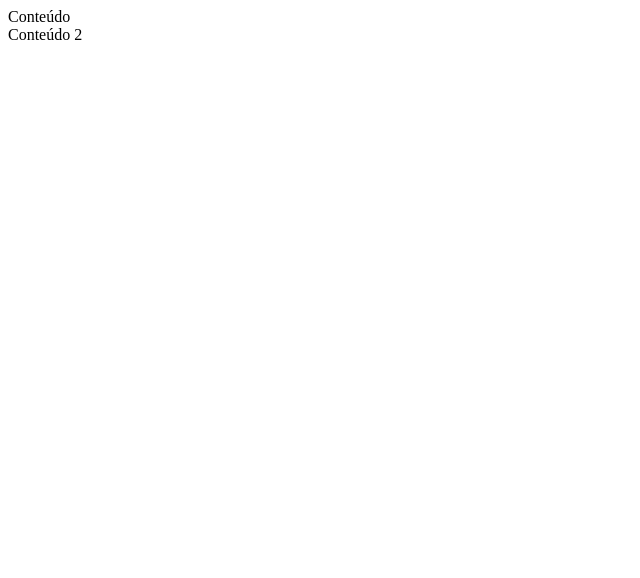
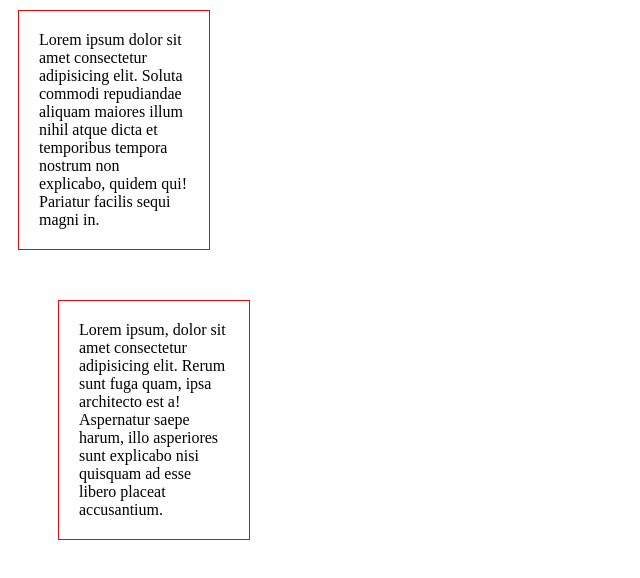
Before and after one commit to juliamambrozio/projeto-css3-intermediario, a plain HTML site: page modelo-caixa.html in a window 1280 px wide. Shown: the whole page, without its empty margins (0-640 px from the left). Drawn offline with Linux system fonts and the light colour scheme.

Commit message:
modelo básico de caixa

```diff
--- a/estilo.css
+++ b/estilo.css
@@ -0,0 +1,17 @@
+.conteudo{
+    border: 1px solid red;
+    padding: 20px;
+    width: 150px;
+    margin: 10px;
+
+}
+
+.conteudo2{
+    border: 1px solid red;
+    padding: 20px;
+    width: 150px;
+    margin: 50px;
+
+}
+
+/*O que tem maior margin se sobrepõe (margin-colapse)*/
--- a/modelo-caixa.html
+++ b/modelo-caixa.html
@@ -8,11 +8,11 @@
     <link rel="stylesheet" href="estilo.css">
 </head>
 <body>
-    <div>
-        Conteúdo
+    <div class="conteudo">
+        Lorem ipsum dolor sit amet consectetur adipisicing elit. Soluta commodi repudiandae aliquam maiores illum nihil atque dicta et temporibus tempora nostrum non explicabo, quidem qui! Pariatur facilis sequi magni in.
     </div>
-    <div>
-        Conteúdo 2
+    <div class="conteudo2">
+        Lorem ipsum, dolor sit amet consectetur adipisicing elit. Rerum sunt fuga quam, ipsa architecto est a! Aspernatur saepe harum, illo asperiores sunt explicabo nisi quisquam ad esse libero placeat accusantium.
     </div>
 </body>
 </html>
```
